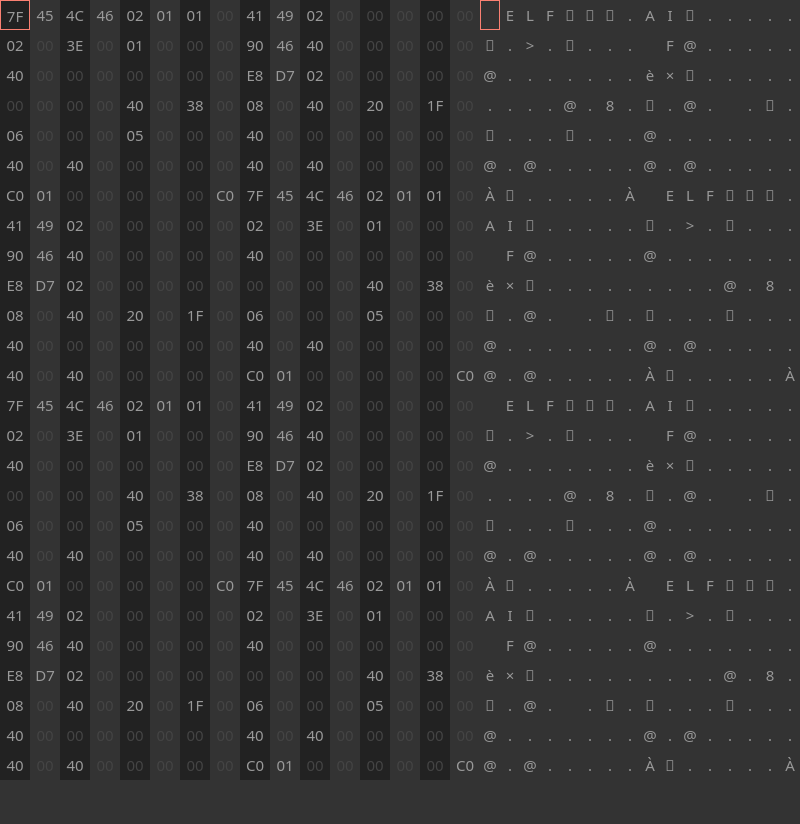
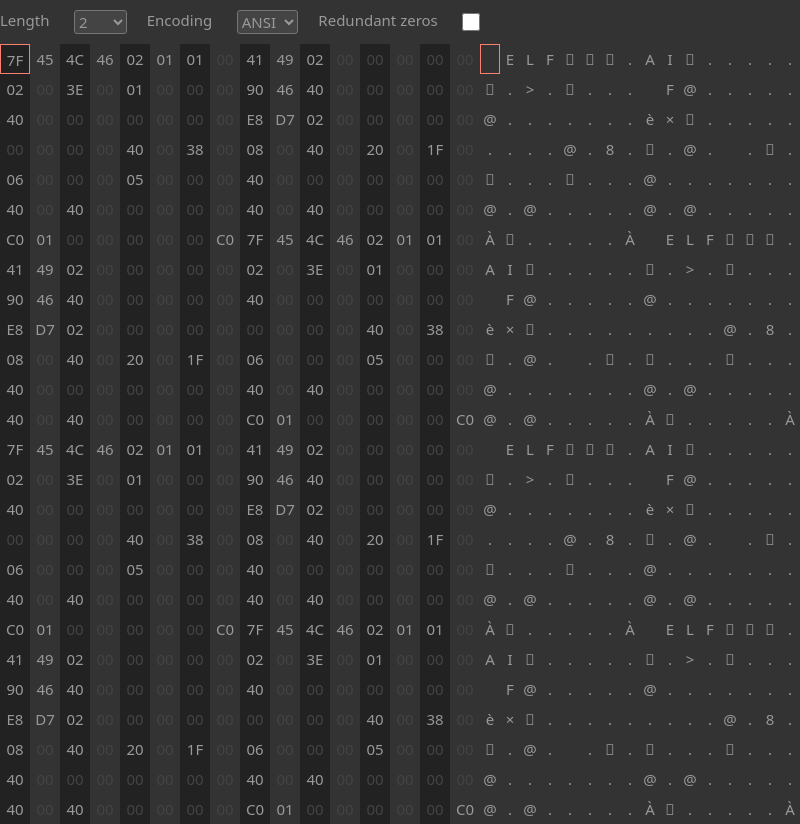
Before and after one commit to BillPepper/h0x, an Electron app: page index.html in a window 800 px wide. Before the commit the page ends 800 px from the top, so only its background shows below. Drawn offline with Linux system fonts and the light colour scheme.

Commit message:
add dummy menu

```diff
--- a/index.html
+++ b/index.html
@@ -19,8 +19,21 @@
         display: grid;
         grid-template-columns: min-content auto min-content;
       }
+      #menu {
+        grid-row: 1;
+        margin: 10px 0;
+        display: grid;
+        grid-auto-flow: column;
+        grid-gap: 20px;
+        line-height: 20px;
+      }
+      select {
+        background-color: #444;
+        border-radius: 3px;
+      }
       #list,
       #listAscii {
+        grid-row: 2;
         display: grid;
         grid-template-columns: repeat(8, 30px); /* amount (8) is set by code */
         text-align: center;
@@ -53,6 +66,24 @@
     </style>
   </head>
   <body>
+    <div id="menu">
+      <label>Length</label>
+      <select>
+        <option>2</option>
+        <option>4</option>
+        <option>8</option>
+        <option>16</option>
+        <option>32</option>
+        <option>64</option>
+        <option>128</option>
+      </select>
+      <label>Encoding</label>
+      <select>
+        <option>ANSI</option>
+      </select>
+      <label>Redundant zeros</label>
+      <input type='checkbox'></input>
+    </div>
     <ul id="list"></ul>
     <ul id="listAscii"></ul>
   </body>
```
